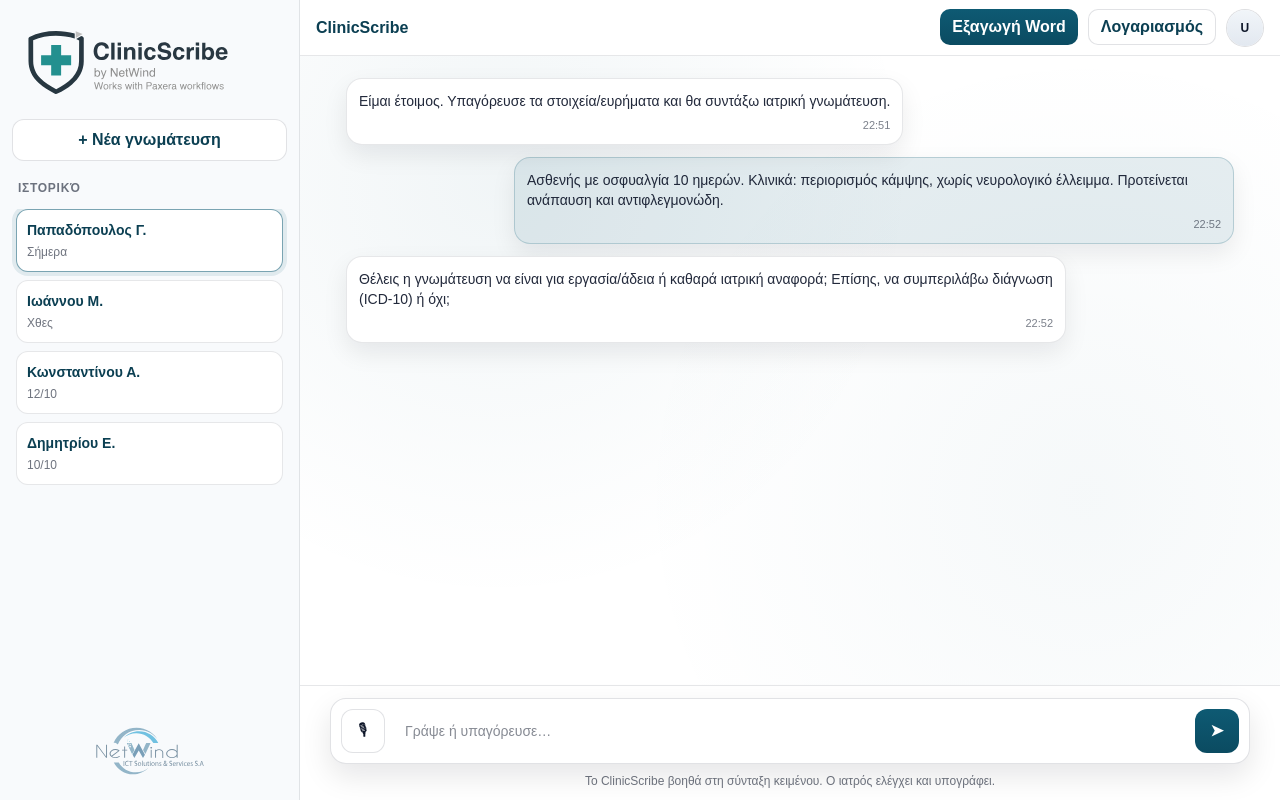
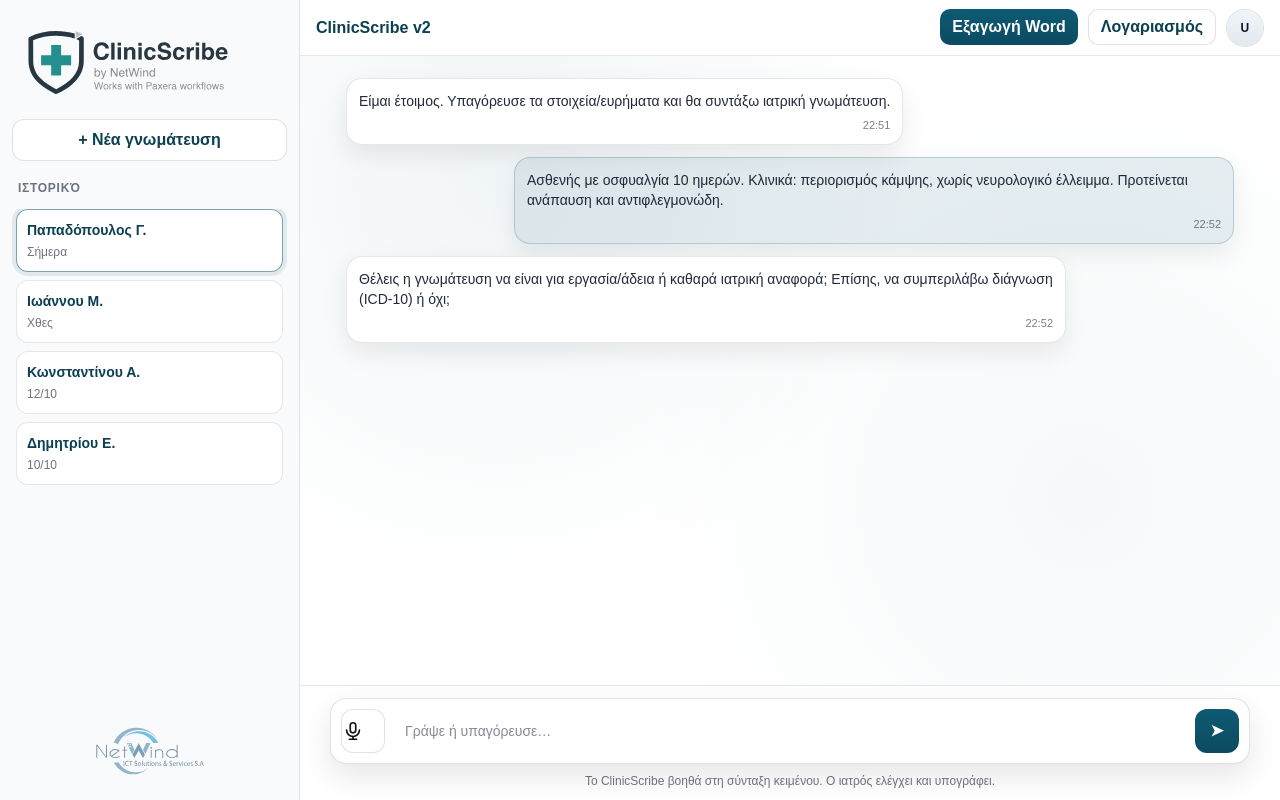
Before and after one commit to petrouliasvasileios/logografos-cloud, a Next.js app: page /app in a window 1280 px wide. Built offline with nearby package versions, Linux system fonts and the light colour scheme; no server answers.

Commit message:
Debug: topbar v2

```diff
--- a/src/app/app/page.tsx
+++ b/src/app/app/page.tsx
@@ -181,7 +181,7 @@
             >
               ☰
             </button>
-            <div className="cs-app__topbarTitle">ClinicScribe</div>
+            <div className="cs-app__topbarTitle">ClinicScribe v2</div>
           </div>
 
           <div className="cs-app__topbarActions">
@@ -272,12 +272,50 @@
         <div className="cs-app__composer" aria-label="Σύνταξη μηνύματος">
           <div className="cs-app__composerInner">
             <button
-              className="cs-app__iconBtn"
-              type="button"
-              aria-label="Ηχογράφηση"
-            >
-              🎙
-            </button>
+  className="cs-app__iconBtn cs-app__micBtn"
+  type="button"
+  aria-label="Ηχογράφηση"
+>
+  <svg
+    className="cs-app__micIcon"
+    width="22"
+    height="22"
+    viewBox="0 0 24 24"
+    fill="none"
+    xmlns="http://www.w3.org/2000/svg"
+    aria-hidden="true"
+  >
+    <path
+      d="M12 14a3 3 0 0 0 3-3V6a3 3 0 1 0-6 0v5a3 3 0 0 0 3 3Z"
+      stroke="currentColor"
+      strokeWidth="1.8"
+      strokeLinecap="round"
+      strokeLinejoin="round"
+    />
+    <path
+      d="M19 11a7 7 0 0 1-14 0"
+      stroke="currentColor"
+      strokeWidth="1.8"
+      strokeLinecap="round"
+      strokeLinejoin="round"
+    />
+    <path
+      d="M12 18v3"
+      stroke="currentColor"
+      strokeWidth="1.8"
+      strokeLinecap="round"
+      strokeLinejoin="round"
+    />
+    <path
+      d="M8 21h8"
+      stroke="currentColor"
+      strokeWidth="1.8"
+      strokeLinecap="round"
+      strokeLinejoin="round"
+    />
+  </svg>
+</button>
+
 
             <textarea
               className="cs-app__input"
```
